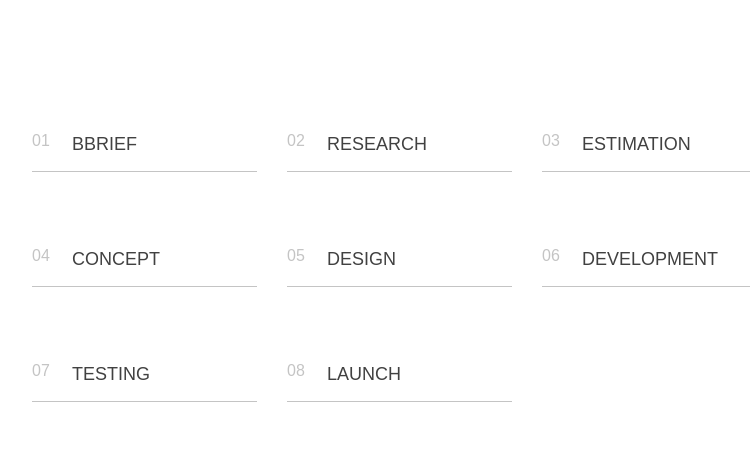
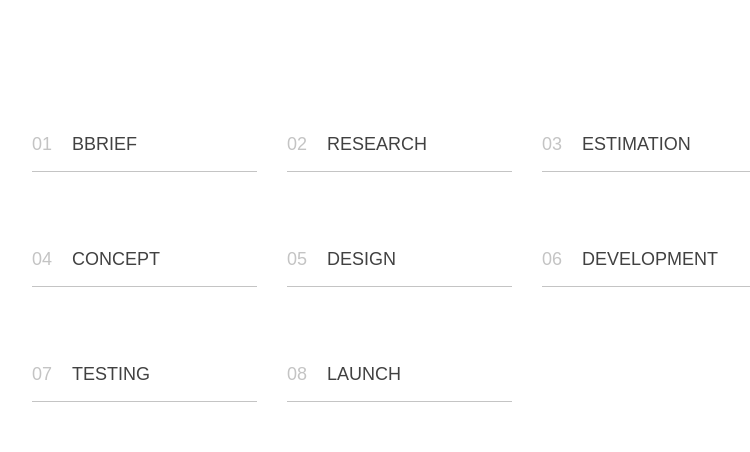
Before and after one commit to Denysmogyliuk/template-progressio-agency, a website: page src/index.html in a window 1280 px wide. Shown: the part 3963-4415 px from the top of the page, 293-1043 px from the left. Drawn offline with Linux system fonts and the light colour scheme.

Commit message:
fix position of counter number in work

```diff
--- a/src/less/components/work.less
+++ b/src/less/components/work.less
@@ -86,10 +86,10 @@
   &::before {
     display: block;
     position: absolute;
-    top: 14px;
+    top: 15px;
     left: 0;
-    font-size: 16px;
-    line-height: 20px;
+    font-size: 18px;
+    line-height: 24px;
     color: @number-list-color;
     content: counter(item, decimal-leading-zero) " ";
     counter-increment: item;
```
Also changed, not shown: Readme.md, src/css/style.css, 1 other file.
